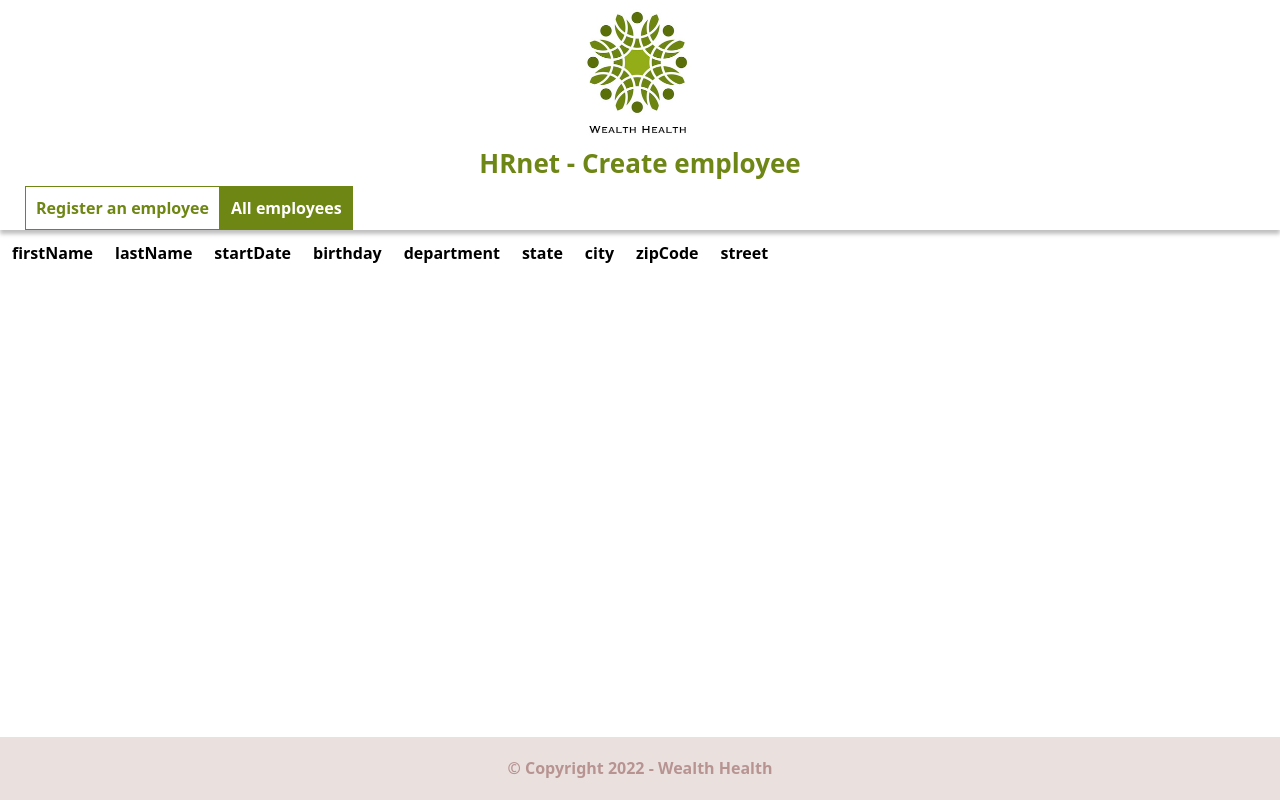
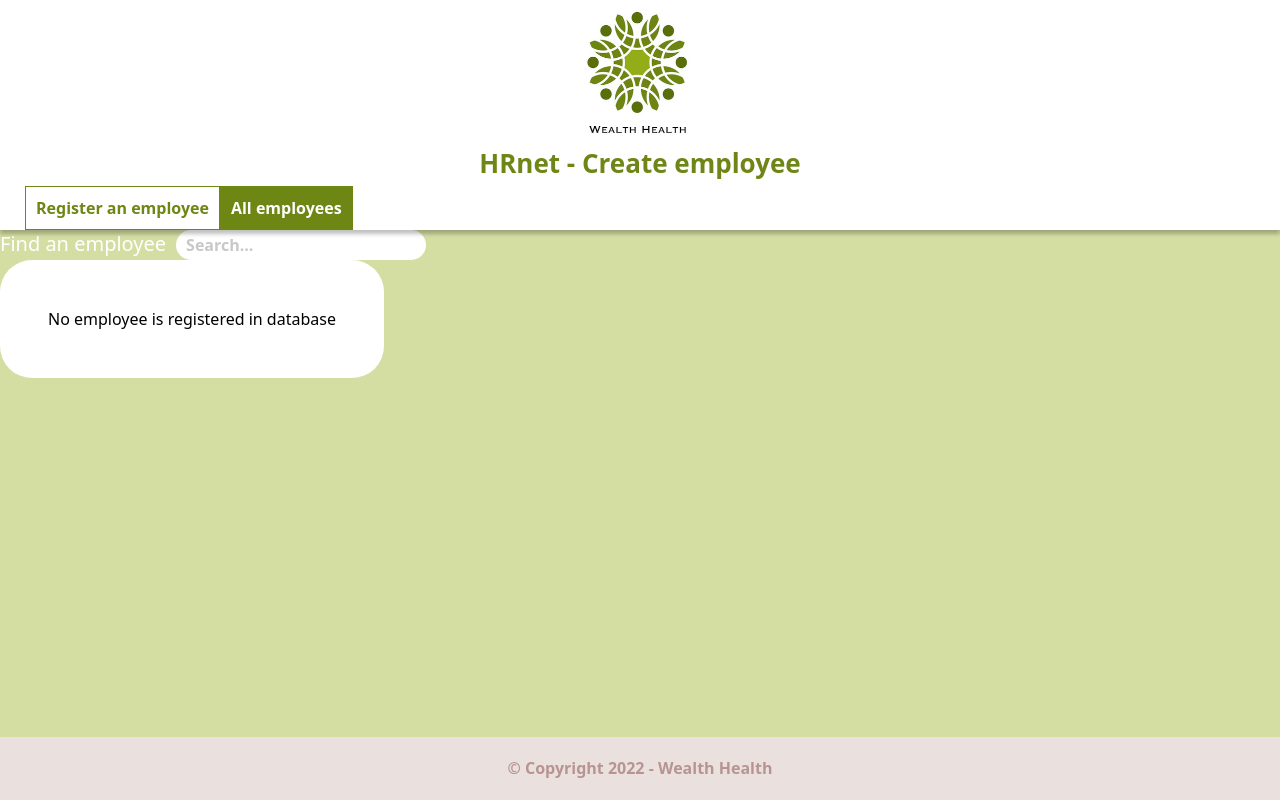
Before and after one commit to ThibaudS-web/WealthHealth_Employee_Management, a React (Vite) app in the folder wealth_health_app/: page /employees-list in a window 1280 px wide. Built offline with nearby package versions, Linux system fonts and the light colour scheme.

Commit message:
Added Filter on employees table

```diff
--- a/wealth_health_app/src/components/Layout/layout/layoutStyle.ts
+++ b/wealth_health_app/src/components/Layout/layout/layoutStyle.ts
@@ -11,5 +11,4 @@ export const DivFlex = styled.div`
 export const Main = styled.main`
 	width: 100%;
 	height: 100%;
-	display: flex;
 `
--- /dev/null
+++ b/wealth_health_app/src/components/table/Table.tsx
@@ -0,0 +1,128 @@
+import {
+	createColumnHelper,
+	getCoreRowModel,
+	useReactTable,
+	flexRender,
+	SortingState,
+	getSortedRowModel
+} from "@tanstack/react-table"
+
+import { useEffect, useMemo, useState } from "react"
+import Employee from "../../models/Employee"
+
+function Table(props: { employees: Employee[] }) {
+	const { employees } = props
+
+	const columnHelper = createColumnHelper<Employee>()
+
+	const columns = useMemo(
+		() => [
+			columnHelper.accessor("firstName", {
+				cell: (info) => info.getValue(),
+				footer: (info) => info.column.id
+			}),
+			columnHelper.accessor("lastName", {
+				cell: (info) => info.getValue(),
+				footer: (info) => info.column.id
+			}),
+			columnHelper.accessor("startDate", {
+				cell: (info) => info.getValue(),
+				footer: (info) => info.column.id
+			}),
+			columnHelper.accessor("birthday", {
+				cell: (info) => info.getValue(),
+				footer: (info) => info.column.id
+			}),
+			columnHelper.accessor("department", {
+				cell: (info) => info.getValue(),
+				footer: (info) => info.column.id
+			}),
+			columnHelper.accessor("state", {
+				cell: (info) => info.getValue(),
+				footer: (info) => info.column.id
+			}),
+			columnHelper.accessor("city", {
+				cell: (info) => info.getValue(),
+				footer: (info) => info.column.id
+			}),
+			columnHelper.accessor("zipCode", {
+				cell: (info) => info.getValue(),
+				footer: (info) => info.column.id
+			}),
+			columnHelper.accessor("street", {
+				cell: (info) => info.getValue(),
+				footer: (info) => info.column.id
+			})
+		],
+		[]
+	)
+
+	const [sorting, setSorting] = useState<SortingState>([])
+
+	const table = useReactTable({
+		data: employees,
+		columns,
+		state: {
+			sorting
+		},
+		onSortingChange: setSorting,
+		getCoreRowModel: getCoreRowModel(),
+		getSortedRowModel: getSortedRowModel(),
+		debugTable: false
+	})
+
+	return (
+		<>
+			<div>
+				<table>
+					<thead>
+						{table.getHeaderGroups().map((headerGroup) => (
+							<tr key={headerGroup.id}>
+								{headerGroup.headers.map((header) => (
+									<th
+										style={{ padding: "10px", textAlign: "left" }}
+										key={header.id}
+									>
+										{header.isPlaceholder ? null : (
+											<div
+												{...{
+													className: header.column.getCanSort()
+														? "cursor-pointer select-none"
+														: "",
+													onClick: header.column.getToggleSortingHandler()
+												}}
+											>
+												{flexRender(
+													header.column.columnDef.header,
+													header.getContext()
+												)}
+												{{
+													asc: " 🔼",
+													desc: " 🔽"
+												}[header.column.getIsSorted() as string] ?? null}
+											</div>
+										)}
+									</th>
+								))}
+							</tr>
+						))}
+					</thead>
+					<tbody>
+						{table.getRowModel().rows.map((row) => (
+							<tr key={row.id}>
+								{row.getVisibleCells().map((cell) => (
+									<td style={{ padding: "10px" }} key={cell.id}>
+										{flexRender(cell.column.columnDef.cell, cell.getContext())}
+									</td>
+								))}
+							</tr>
+						))}
+					</tbody>
+				</table>
+				<div className="h-4" />
+			</div>
+		</>
+	)
+}
+
+export default Table
--- a/wealth_health_app/src/pages/CreateEmployee.tsx
+++ b/wealth_health_app/src/pages/CreateEmployee.tsx
@@ -5,7 +5,7 @@ import DropDownSelect from "../components/select/Select"
 import SelectData from "../models/SelectState"
 import StateMapper from "../UI/mappers/StateMapper"
 import { department } from "../mocks/department"
-import useForm from "../utils/formHook"
+import useForm from "../utils/useForm"
 import { states } from "../mocks/states"
 import { useState } from "react"
 import { Modal } from "@thibaud_s-dev/react-modal-custom"
@@ -102,6 +102,11 @@ const ButtonContainer = styled.div`
 	display: flex;
 	justify-content: space-between;
 `
+const FlexWrapper = styled.div`
+	display: flex;
+	width: 100%;
+	height: 100%;
+`
 
 function CreateEmployee(props: { title: string }) {
 	document.title = props.title
@@ -190,6 +195,7 @@ function CreateEmployee(props: { title: string }) {
 
 	return (
 		<>
+			<FlexWrapper>
 				<FormContainer>
 					<form onSubmit={handleSubmit} onReset={handleFormReset}>
 						<Infos>Informations</Infos>
@@ -363,6 +369,7 @@ function CreateEmployee(props: { title: string }) {
 				<ImageContainer>
 					<Image src="/src/assets/wealth_health_location.jpg" />
 				</ImageContainer>
+			</FlexWrapper>
 		</>
 	)
 }
--- a/wealth_health_app/src/pages/Employees.tsx
+++ b/wealth_health_app/src/pages/Employees.tsx
@@ -1,133 +1,90 @@
 import useEmployeesProvider from "../context/EmployeesContext"
-import {
-	createColumnHelper,
-	getCoreRowModel,
-	useReactTable,
-	flexRender,
-	TableOptions,
-	ColumnDef,
-	ColumnDefBase,
-	SortingState,
-	getSortedRowModel
-} from "@tanstack/react-table"
+import Table from "../components/table/Table"
+import styled from "styled-components"
+import { SetStateAction, useState } from "react"
 import Employee from "../models/Employee"
-import { useMemo, useState } from "react"
+
+const BackgroundEmployeesPage = styled.div`
+	background-color: #d4dea3;
+	height: 100%;
+	width: 100%;
+`
+const Input = styled.input`
+	height: 30px;
+	border-radius: 15px;
+	border: none;
+	padding: 10px;
+	font-size: 16px;
+	font-weight: 600;
+	color: #6e8614;
+	width: 250px;
+	::placeholder {
+		opacity: 0.4;
+	}
+	@media screen and (max-width: 760px) {
+		font-size: 14px;
+	}
+`
+const TableContainer = styled.div`
+	background-color: #ffffff;
+	border-radius: 2rem;
+	width: fit-content;
+	padding: 3rem;
+`
+const Label = styled.label`
+	font-size: 20px;
+	margin-right: 10px;
+	color: white;
+	font-weight: 500;
+	@media screen and (max-width: 760px) {
+		font-size: 16px;
+	}
+`
 
 function Employees(props: { title: string }) {
 	document.title = props.title
 
-	const { employees, addEmployee } = useEmployeesProvider()
+	const { employees } = useEmployeesProvider()
 
-	const columnHelper = createColumnHelper<Employee>()
+	const [employeesFilter, setEmployeesFilter] = useState<Employee[]>(employees)
 
-	const columns = useMemo(
-		() => [
-			columnHelper.accessor("firstName", {
-				cell: (info) => info.getValue(),
-				footer: (info) => info.column.id
-			}),
-			columnHelper.accessor("lastName", {
-				cell: (info) => info.getValue(),
-				footer: (info) => info.column.id
-			}),
-			columnHelper.accessor("startDate", {
-				cell: (info) => info.getValue(),
-				footer: (info) => info.column.id
-			}),
-			columnHelper.accessor("birthday", {
-				cell: (info) => info.getValue(),
-				footer: (info) => info.column.id
-			}),
-			columnHelper.accessor("department", {
-				cell: (info) => info.getValue(),
-				footer: (info) => info.column.id
-			}),
-			columnHelper.accessor("state", {
-				cell: (info) => info.getValue(),
-				footer: (info) => info.column.id
-			}),
-			columnHelper.accessor("city", {
-				cell: (info) => info.getValue(),
-				footer: (info) => info.column.id
-			}),
-			columnHelper.accessor("zipCode", {
-				cell: (info) => info.getValue(),
-				footer: (info) => info.column.id
-			}),
-			columnHelper.accessor("street", {
-				cell: (info) => info.getValue(),
-				footer: (info) => info.column.id
-			})
-		],
-		[]
-	)
+	const handleSetValue = (e: { target: { value: string } }) => {
+		setEmployeesFilter(filterEmployees(e.target.value))
+	}
 
-	const [data, setData] = useState(employees)
-	const [sorting, setSorting] = useState<SortingState>([])
+	const filterEmployees = (value: string) => {
+		if (value.length === 0) return employees
 
-	const table = useReactTable({
-		data,
-		columns,
-		state: {
-			sorting
-		},
-		onSortingChange: setSorting,
-		getCoreRowModel: getCoreRowModel(),
-		getSortedRowModel: getSortedRowModel(),
-		debugTable: true
-	})
-	console.log("employees", employees)
+		const filter = employees.filter(
+			(employee) =>
+				employee.firstName.toLowerCase().includes(value.toLowerCase().trim()) ||
+				employee.lastName.toLowerCase().includes(value.toLowerCase().trim()) ||
+				employee.state.toLowerCase().includes(value.toLowerCase().trim()) ||
+				employee.birthday.toString().includes(value.trim()) ||
+				employee.startDate.toString().includes(value.trim()) ||
+				employee.city.toLowerCase().includes(value.toLowerCase().trim()) ||
+				employee.street.toLowerCase().includes(value.toLowerCase().trim()) ||
+				employee.department.toLowerCase().includes(value.toLowerCase().trim())
+		)
+
+		const employeesFiltered = new Set([...filter])
+
+		return [...employeesFiltered.values()]
+	}
 
 	return (
 		<>
-			<div>
-				<table>
-					<thead>
-						{table.getHeaderGroups().map((headerGroup) => (
-							<tr key={headerGroup.id}>
-								{headerGroup.headers.map((header) => (
-									<th
-										style={{ padding: "10px", textAlign: "left" }}
-										key={header.id}
-									>
-										{header.isPlaceholder ? null : (
-											<div
-												{...{
-													className: header.column.getCanSort()
-														? "cursor-pointer select-none"
-														: "",
-													onClick: header.column.getToggleSortingHandler()
-												}}
-											>
-												{flexRender(
-													header.column.columnDef.header,
-													header.getContext()
-												)}
-												{{
-													asc: " 🔼",
-													desc: " 🔽"
-												}[header.column.getIsSorted() as string] ?? null}
-											</div>
-										)}
-									</th>
-								))}
-							</tr>
-						))}
-					</thead>
-					<tbody>
-						{table.getRowModel().rows.map((row) => (
-							<tr key={row.id}>
-								{row.getVisibleCells().map((cell) => (
-									<td style={{ padding: "10px" }} key={cell.id}>
-										{flexRender(cell.column.columnDef.cell, cell.getContext())}
-									</td>
-								))}
-							</tr>
-						))}
-					</tbody>
-				</table>
-				<div className="h-4" />
-			</div>
+			<BackgroundEmployeesPage>
+				<Label htmlFor="filterInput">Find an employee</Label>
+				<Input id="filterInput" onChange={handleSetValue} placeholder="Search..." />
+				<TableContainer>
+					{employees.length !== 0 ? (
+						<Table employees={employeesFilter} />
+					) : (
+						<p>No employee is registered in database</p>
+					)}
+				</TableContainer>
+			</BackgroundEmployeesPage>
 		</>
 	)
 }
--- /dev/null
+++ b/wealth_health_app/src/utils/useFilter.ts
@@ -0,0 +1,3 @@
+function useFilter() {}
+
+export default useFilter()
```
Also changed, not shown: wealth_health_app/src/utils/useForm.ts (renamed from wealth_health_app/src/utils/formHook.ts). Lines whose indentation alone changed are shown as unchanged.
